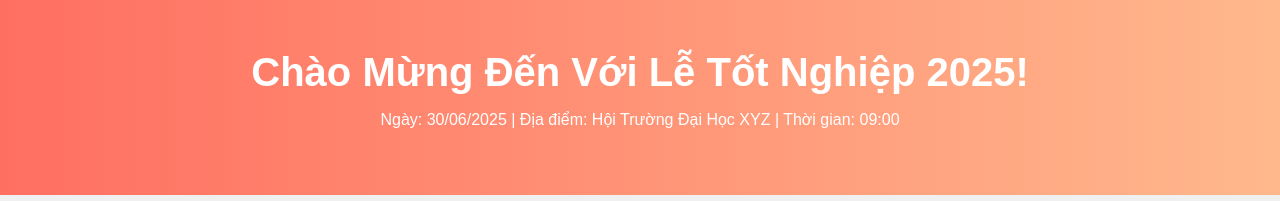
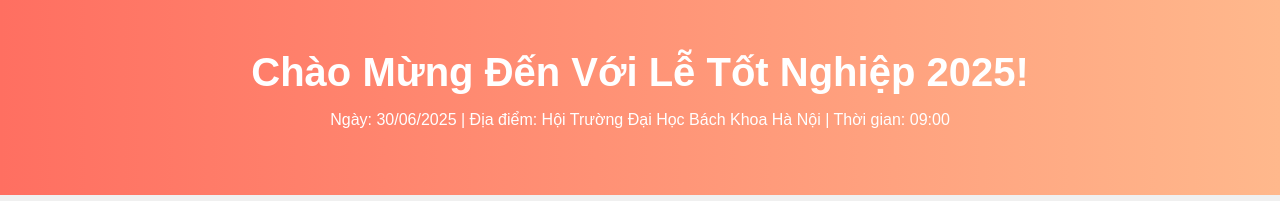
Before and after one commit to ducmanh2312/invite, a plain HTML site: page index.html in a window 1280 px wide. Shown: the top 201 px of the page. Drawn offline with Linux system fonts and the light colour scheme.

Commit message:
Update index.html

```diff
--- a/index.html
+++ b/index.html
@@ -62,7 +62,7 @@
 <body>
     <header>
         <h1>Chào Mừng Đến Với Lễ Tốt Nghiệp 2025!</h1>
-        <p>Ngày: 30/06/2025 | Địa điểm: Hội Trường Đại Học XYZ | Thời gian: 09:00</p>
+        <p>Ngày: 30/06/2025 | Địa điểm: Hội Trường Đại Học Bách Khoa Hà Nội | Thời gian: 09:00</p>
     </header>
     <div class="container">
         <h2>Thông Tin Lễ Tốt Nghiệp</h2>
```
